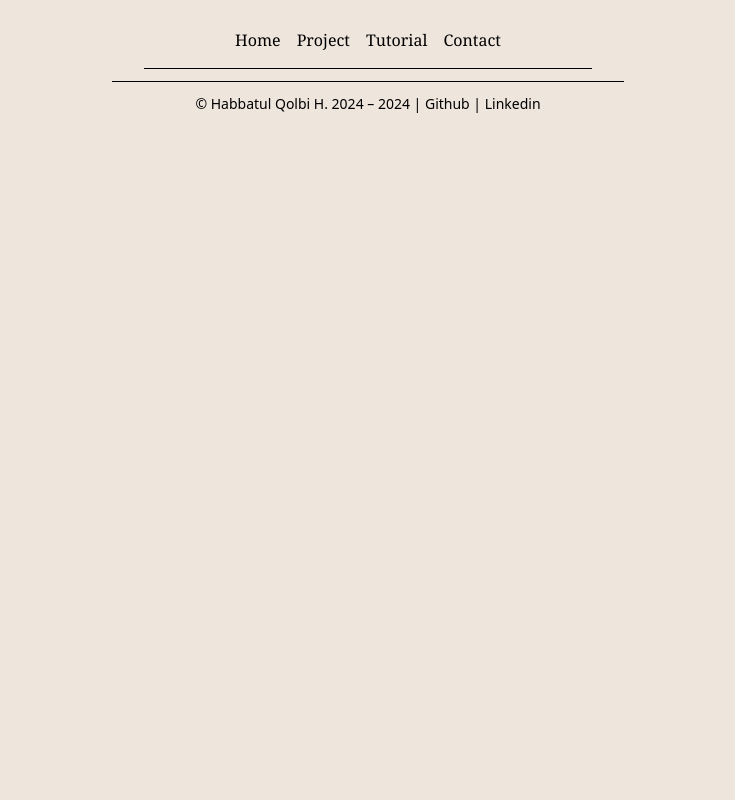
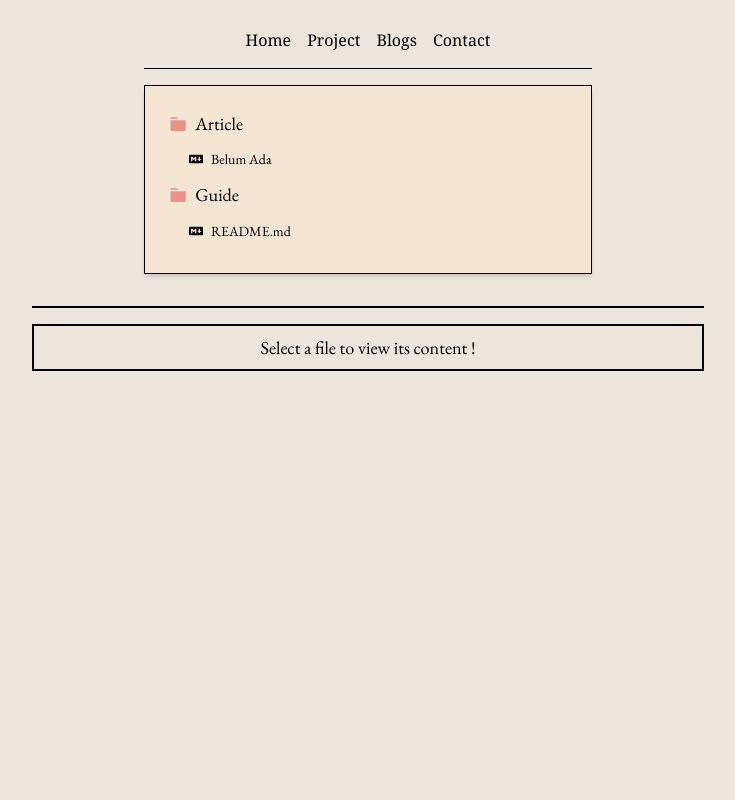
Before and after one commit to Habbatul/Minimalism-Portofolio, a Vue app: page /blogs in a window 1280 px wide. Shown: the top 800 px of the page, without its empty margins (272-1007 px from the left). Built offline with nearby package versions, Linux system fonts and the light colour scheme; no server answers.

Commit message:
Add blogs pages/feature (integration with github repo .md files)i

```diff
--- a/package.json
+++ b/package.json
@@ -10,6 +10,7 @@
   },
   "dependencies": {
     "axios": "^1.7.3",
+    "marked": "^15.0.11",
     "swiper": "^11.1.15",
     "vue": "^3.4.31",
     "vue-router": "^4.4.2"
--- a/src/components/main/Main.vue
+++ b/src/components/main/Main.vue
@@ -13,7 +13,7 @@
             <router-link to="/project" class="hover:underline">Project</router-link>
           </li>
           <li>
-            <a href="https://github.com/Habbatul/Guide-Documentation-NgulikPribadi" target="_blank" class="hover:underline">Tutorial</a>
+            <router-link to="/blogs" class="hover:underline">Blogs</router-link>
           </li>
           <li>
             <router-link to="/contact" class="hover:underline">Contact</router-link>
--- /dev/null
+++ b/src/components/other/FileDisplay.vue
@@ -0,0 +1,3 @@
+<template>
+
+</template>
--- /dev/null
+++ b/src/components/other/Package.vue
@@ -0,0 +1,188 @@
+<template>
+  <div class="flex flex-col items-center min-h-screen font-garamond">
+    <!--package container view-->
+     <div class="px-4 w-full">
+        <div class="w-full max-w-md bg-[#f5e5d3] border border-black shadow-md p-4 mb-8 mx-auto">
+          <!--artikel folder-->
+          <div>
+            <div
+              @click="toggleFolder('article')"
+              class="flex items-center gap-2 p-2 hover:bg-[#e2cbb7] rounded cursor-pointer">
+                  <svg stroke="currentColor" fill="currentColor" stroke-width="0" viewBox="0 0 24 24" class="text-[#E99287] transition-colors" height="1em" width="1em" xmlns="http://www.w3.org/2000/svg"><g><path fill="none" d="M0 0h24v24H0z"></path><path d="M22 8v12a1 1 0 0 1-1 1H3a1 1 0 0 1-1-1V7h19a1 1 0 0 1 1 1zm-9.586-3H2V4a1 1 0 0 1 1-1h7.414l2 2z"></path></g></svg>
+              <span>Article</span>
+            </div>
+            <div v-if="openFolders.article" class="ml-6 mt-0 space-y-1">
+              <div
+                v-for="file in articleFiles"
+                :key="file.path"
+                @click="selectFile(file)"
+                class="flex items-center gap-2 p-1 text-sm hover:bg-[#e2cbb7] rounded cursor-pointer"
+                :class="{ 'text-blue-600': selectedFile?.path === file.path }"
+              >
+                <span>
+                  <svg stroke="currentColor" fill="currentColor" stroke-width="0" role="img" viewBox="0 0 24 24" height="1em" width="1em" xmlns="http://www.w3.org/2000/svg"><title></title><path d="M22.269 19.385H1.731a1.73 1.73 0 0 1-1.73-1.73V6.345a1.73 1.73 0 0 1 1.73-1.73h20.538a1.73 1.73 0 0 1 1.73 1.73v11.308a1.73 1.73 0 0 1-1.73 1.731zm-16.5-3.462v-4.5l2.308 2.885 2.307-2.885v4.5h2.308V8.078h-2.308l-2.307 2.885-2.308-2.885H3.461v7.847zM21.231 12h-2.308V8.077h-2.307V12h-2.308l3.461 4.039z"></path></svg>
+                </span>
+                <span>{{ file.name }}</span>
+              </div>
+            </div>
+          </div>
+
+          <!--guide folder-->
+          <div class="mb-3">
+            <div
+              @click="toggleFolder('guide')"
+              class="flex items-center gap-2 p-2 hover:bg-[#e2cbb7]  rounded cursor-pointer"
+            >
+              <span class="text-yellow-500">
+                  <svg stroke="currentColor" fill="currentColor" stroke-width="0" viewBox="0 0 24 24" class="text-[#E99287] transition-colors" height="1em" width="1em" xmlns="http://www.w3.org/2000/svg"><g><path fill="none" d="M0 0h24v24H0z"></path><path d="M22 8v12a1 1 0 0 1-1 1H3a1 1 0 0 1-1-1V7h19a1 1 0 0 1 1 1zm-9.586-3H2V4a1 1 0 0 1 1-1h7.414l2 2z"></path></g></svg>
+              </span>
+              <span>Guide</span>
+            </div>
+            <div v-if="openFolders.guide" class="ml-6 mt-0 space-y-1">
+              <div
+                v-for="file in guideFiles"
+                :key="file.path"
+                @click="selectFile(file)"
+                class="flex items-center gap-2 p-1 text-sm hover:bg-[#e2cbb7] rounded cursor-pointer"
+                :class="{ 'text-blue-600': selectedFile?.path === file.path }"
+              >
+                <span>
+                  <svg stroke="currentColor" fill="currentColor" stroke-width="0" role="img" viewBox="0 0 24 24" height="1em" width="1em" xmlns="http://www.w3.org/2000/svg"><title></title><path d="M22.269 19.385H1.731a1.73 1.73 0 0 1-1.73-1.73V6.345a1.73 1.73 0 0 1 1.73-1.73h20.538a1.73 1.73 0 0 1 1.73 1.73v11.308a1.73 1.73 0 0 1-1.73 1.731zm-16.5-3.462v-4.5l2.308 2.885 2.307-2.885v4.5h2.308V8.078h-2.308l-2.307 2.885-2.308-2.885H3.461v7.847zM21.231 12h-2.308V8.077h-2.307V12h-2.308l3.461 4.039z"></path></svg>
+                </span>
+                <span>{{ file.name }}</span>
+              </div>
+            </div>
+          </div>
+
+        </div>
+    </div>
+
+    <!--file display-->
+     <div class="border-t-2 w-full max-w-2xl border-black py-4 mb-5">
+      <div v-if="selectedFile" class="mt-4">
+        <h3 class="font-mono text-lg mb-2">{{ selectedFile.name }}</h3>
+        <div v-if="loading" class="text-center py-4">
+          Loading...
+        </div>
+        <div v-else class="prose max-w-none" v-html="fileContent"></div>
+      </div>
+      <div v-else class="text-black text-center border-2 border-black py-2">
+        Select a file to view its content !
+      </div>
+    </div>
+  </div>
+</template>
+
+<script>
+import { marked } from 'marked';
+
+export default {
+  data() {
+    return {
+      openFolders: {
+        guide: true,
+        article: true
+      },
+      selectedFile: null,
+      fileContent: '',
+      loading: false,
+      guideFiles: [],
+      articleFiles: []
+    }
+  },
+  async created() {
+    //fetch list markdown dari GitHub (ketika komponen sudah dibuat)
+    await this.fetchRepoFiles();
+  },
+  methods: {
+    toggleFolder(folder) {
+      this.openFolders[folder] = !this.openFolders[folder];
+    },
+    async selectFile(file) {
+      this.selectedFile = file;
+      this.loading = true;
+            console.log(file.download_url)
+      try {
+        const response = await fetch(file.download_url);
+        const markdown = await response.text();
+        this.fileContent = marked.parse(markdown);
+      } catch (error) {
+        console.error('Error fetching file:', error);
+        this.fileContent = `<p>Error loading file: ${error.message}</p>`;
+      } finally {
+        this.loading = false;
+      }
+    },
+    async fetchRepoFiles() {
+      try {
+        const guideResponse = await fetch('https://api.github.com/repos/Habbatul/Guide-Documentation-NgulikPribadi/contents/');
+        const guideContents = await guideResponse.json();
+
+        //filter .md doang
+        this.guideFiles = guideContents
+          .filter(file => file.name.endsWith('.md'))
+          .map(file => ({
+            name: file.name,
+            path: file.path,
+            download_url: file.download_url
+          }));
+
+        //kosong dlu
+        this.articleFiles = [
+          { name: 'Belum Ada', path: 'no-article', download_url: '' }
+        ];
+      } catch (error) {
+        console.error('Error fetching repo contents:', error);
+        this.guideFiles = [
+          {
+            name: 'README.md',
+            path: 'README.md',
+            download_url: 'https://raw.githubusercontent.com/Habbatul/Guide-Documentation-NgulikPribadi/main/README.md'
+          }
+        ];
+        this.articleFiles = [
+          { name: 'Belum Ada', path: 'no-article', download_url: '' }
+        ];
+      }
+    }
+  }
+}
+</script>
+
+<style>
+/* buat styling markdown */
+.prose h1, .prose h2, .prose h3 {
+  @apply mt-4 mb-2 font-bold;
+}
+.prose h1 { @apply text-2xl; }
+.prose h2 { @apply text-xl; }
+.prose h3 { @apply text-lg; }
+.prose p { @apply my-2 text-lg; }
+.prose ul { @apply list-disc pl-5 pt-1; }
+.prose li { @apply pb-1; }
+.prose ol { @apply list-decimal pl-5; }
+.prose code { @apply bg-[#e2cbb7] px-1 rounded text-base font-medium;}
+.prose pre { @apply bg-[#e2cbb7] border border-black p-2 rounded overflow-x-auto my-2; }
+.prose a { @apply text-blue-600 hover:underline; }
+
+::-webkit-scrollbar {
+    width: 0.3rem;
+    height:0.35rem;
+     border-radius: 5rem;
+}
+
+::-webkit-scrollbar-track {
+    background: #cac8c5;
+         border-radius: 5rem;
+}
+
+::-webkit-scrollbar-thumb {
+    background: #979694;
+     border-radius: 5rem;
+}
+
+::-webkit-scrollbar-thumb:hover {
+    background: #656462;
+         border-radius: 5rem;
+}
+</style>
--- /dev/null
+++ b/src/components/other/PakcageContainer.vue
@@ -0,0 +1,3 @@
+<template>
+
+</template>
--- a/src/router.js
+++ b/src/router.js
@@ -3,12 +3,14 @@ import Project from './views/Project.vue';
 import Home from './views/Home.vue';
 import Contact from './views/Contact.vue';
 import ProjectDetail from './views/ProjectDetail.vue';
+import Blogs from './views/Blogs.vue';
 
 const routes = [
     { path: '/', component: Home },
     { path: '/project', component: Project, props: { baseUrl: "localhost:8080" } },
     { path: '/contact', component: Contact, props: { baseUrl: "localhost:8000" } },
     { path: '/project/:id', component: ProjectDetail, props: { baseUrl: "localhost:8080"} },
+    { path: '/blogs', component: Blogs, props: { baseUrl: "localhost:8080" } },
 ];
 
 const router = createRouter({
--- /dev/null
+++ b/src/views/Blogs.vue
@@ -0,0 +1,20 @@
+<template>
+  <div class="mx-auto md:p-2 px-5 pt-7 mt-2 md:text-[1.14rem] md:max-w-[53rem] md:mb-4 font-inter font">
+    <Package></Package>
+  </div>
+</template>
+
+<script>
+import Article from '../components/other/PakcageContainer.vue';
+import Guide from '../components/other/FileDisplay.vue';
+import Package from '../components/other/Package.vue';
+
+export default {
+  name: 'Other',
+  components: {
+    Article,
+    Guide,
+    Package
+  }
+}
+</script>
```
Also changed, not shown: 1 other file (tests, documents, lock files or other folders).
